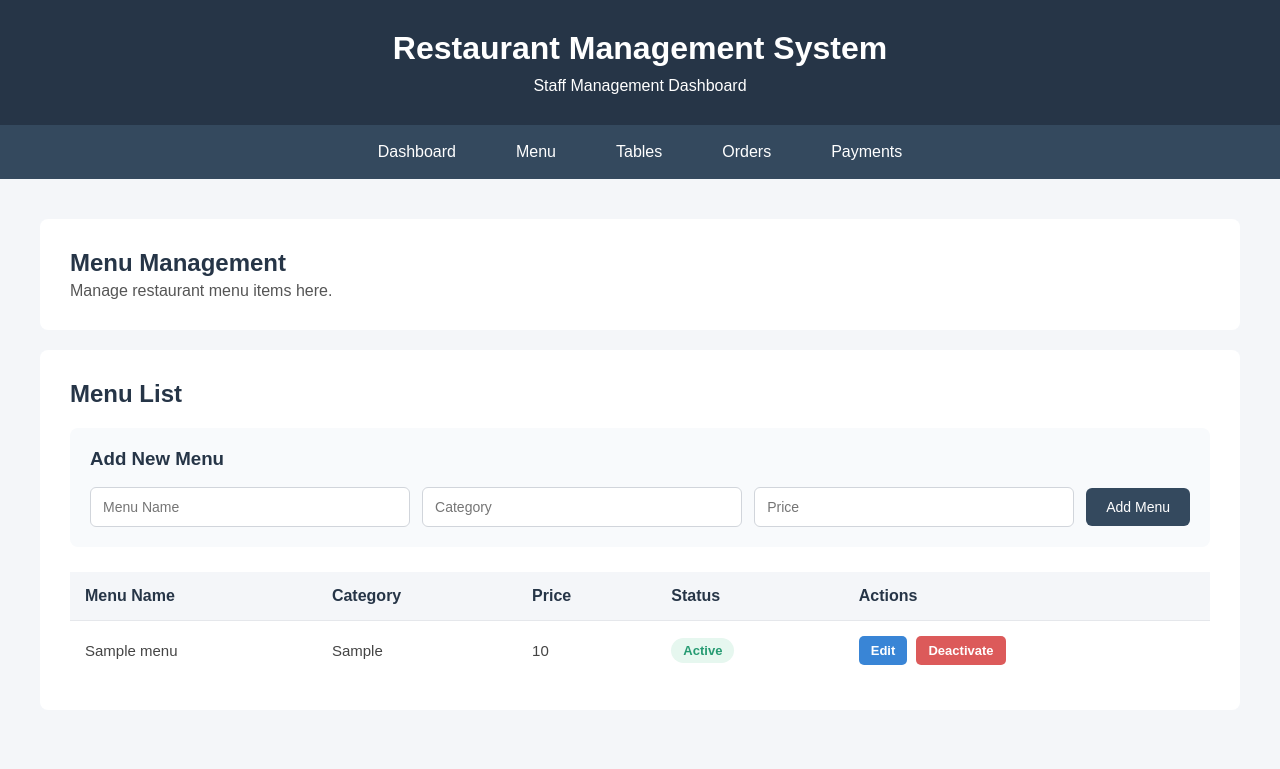
After one commit to yenyu0415-sys/restaurant_management_system, a Spring Boot app: page /menu.html in a window 1280 px wide. The commit adds this page. Shown: the top 769 px of the page. Run offline with Spring Boot 4, Linux system fonts and the light colour scheme; tables that the repository leaves empty hold one stand-in row (values such as "Sample post").

Commit message:
style: improve menu management UI

```diff
--- a/src/main/resources/static/css/style.css
+++ b/src/main/resources/static/css/style.css
@@ -45,10 +45,19 @@ nav ul {
 }
 
 nav li {
-    color: white;
     padding: 18px 30px;
     transition: background-color 0.3s ease;
     cursor: pointer;
+}
+
+nav a,
+nav a:link,
+nav a:visited,
+nav a:hover,
+nav a:active {
+    display: block;
+    color: white;
+    text-decoration: none;
 }
 
 nav li:hover {
@@ -172,6 +178,172 @@ main {
 }
 
 /* =========================
+   Menu Table
+========================= */
+.welcome-section table {
+    width: 100%;
+    border-collapse: collapse;
+    margin-top: 20px;
+    background-color: white;
+}
+
+/* Table Header */
+.welcome-section table th {
+    background-color: #f4f6f9;
+    color: #263547;
+    font-weight: 600;
+    text-align: left;
+    padding: 15px;
+    border-bottom: 1px solid #e5e7eb;
+}
+
+/* Table Body */
+.welcome-section table td {
+    padding: 15px;
+    border-bottom: 1px solid #e5e7eb;
+    color: #444;
+    font-size: 15px;
+}
+
+/* Row Hover */
+.welcome-section table tbody tr:hover {
+    background-color: #f8fafc;
+}
+
+/* Last Row */
+.welcome-section table tbody tr:last-child td {
+    border-bottom: none;
+}
+
+/* =========================
+   Menu Action Buttons
+========================= */
+
+/* Edit Button */
+#menuTableBody button.edit-btn {
+    background-color: #3985d6 !important;
+    color: white !important;
+    border: none !important;
+    padding: 7px 12px !important;
+    border-radius: 5px !important;
+    font-size: 13px;
+    font-weight: 600;
+    cursor: pointer;
+    margin-right: 5px;
+    transition: background-color 0.2s ease;
+}
+
+#menuTableBody button.edit-btn:hover {
+    background-color: #2868b2 !important;
+}
+
+/* Activate Button */
+#menuTableBody button.activate-btn {
+    background-color: #269b72 !important;
+    color: white !important;
+    border: none !important;
+    padding: 7px 12px !important;
+    border-radius: 5px !important;
+    font-size: 13px;
+    font-weight: 600;
+    cursor: pointer;
+    margin-right: 5px;
+    transition: background-color 0.2s ease;
+}
+
+#menuTableBody button.activate-btn:hover {
+    background-color: #1d7c5b !important;
+}
+
+/* Deactivate Button */
+#menuTableBody button.deactivate-btn {
+    background-color: #dc5a5a !important;
+    color: white !important;
+    border: none !important;
+    padding: 7px 12px !important;
+    border-radius: 5px !important;
+    font-size: 13px;
+    font-weight: 600;
+    cursor: pointer;
+    margin-right: 5px;
+    transition: background-color 0.2s ease;
+}
+
+#menuTableBody button.deactivate-btn:hover {
+    background-color: #bd3f3f !important;
+}
+
+/* =========================
+   Menu Status Badge
+========================= */
+.status-badge {
+    display: inline-block;
+    padding: 5px 12px;
+    border-radius: 20px;
+    font-size: 13px;
+    font-weight: 600;
+}
+
+.status-badge.active {
+    background-color: #e6f7ef;
+    color: #269b72;
+}
+
+.status-badge.inactive {
+    background-color: #f0f1f3;
+    color: #6b7280;
+}
+
+/* =========================
+   Add Menu Form
+========================= */
+.menu-form {
+    display: flex;
+    flex-wrap: wrap;
+    align-items: center;
+    gap: 12px;
+    margin: 20px 0 25px;
+    padding: 20px;
+    background-color: #f8fafc;
+    border-radius: 8px;
+}
+
+.menu-form h3 {
+    width: 100%;
+    color: #263547;
+    margin-bottom: 5px;
+}
+
+.menu-form input {
+    flex: 1;
+    min-width: 150px;
+    padding: 11px 12px;
+    border: 1px solid #d1d5db;
+    border-radius: 6px;
+    font-size: 14px;
+    outline: none;
+}
+
+.menu-form input:focus {
+    border-color: #34495e;
+}
+
+.menu-form button {
+    padding: 11px 20px;
+    background-color: #34495e;
+    color: white;
+    border: none;
+    border-radius: 6px;
+    font-size: 14px;
+    cursor: pointer;
+    transition: background-color 0.2s ease;
+}
+
+.menu-form button:hover {
+    background-color: #263547;
+}
+
+/* =========================
    Responsive Design
 ========================= */
 @media (max-width: 768px) {
--- /dev/null
+++ b/src/main/resources/static/js/menu.js
@@ -0,0 +1,244 @@
+
+async function loadMenus() {
+    try {
+        const response = await fetch('/menus');
+
+        if (!response.ok) {
+            throw new Error('Failed to load menu data');
+        }
+
+        const menus = await response.json();
+
+        console.log('Menu data:', menus);
+
+        const menuTableBody = document.getElementById('menuTableBody');
+
+        if (!menuTableBody) {
+            throw new Error('Menu table body not found');
+        }
+
+        menuTableBody.innerHTML = '';
+
+        menus.forEach(menu => {
+            const row = document.createElement('tr');
+
+            row.innerHTML = `
+                <td>${menu.menuName}</td>
+                <td>${menu.category}</td>
+                <td>${menu.price}</td>
+                <td>
+                    <span class="status-badge ${menu.active ? 'active' : 'inactive'}">
+                        ${menu.active ? 'Active' : 'Inactive'}
+                    </span>
+                </td>
+                <td>
+                    <button
+                        type="button"
+                        class="edit-btn"
+                        onclick="editMenu(${menu.id})">
+                        Edit
+                    </button>
+
+                    ${
+                menu.active
+                    ? `<button
+                               type="button"
+                               class="deactivate-btn"
+                               onclick="deactivateMenu(${menu.id})">
+                               Deactivate
+                           </button>`
+                    : `<button
+                               type="button"
+                               class="activate-btn"
+                               onclick="activateMenu(${menu.id})">
+                               Activate
+                           </button>`
+            }
+                </td>
+            `;
+
+            menuTableBody.appendChild(row);
+        });
+
+    } catch (error) {
+        console.error('Menu loading error:', error);
+    }
+}
+
+
+// =========================
+// Add Menu
+// =========================
+
+const menuForm = document.getElementById('menuForm');
+
+menuForm.addEventListener('submit', async function(event) {
+    event.preventDefault();
+
+    try {
+        const newMenu = {
+            menuName: document.getElementById('menuName').value.trim(),
+            category: document.getElementById('category').value.trim(),
+            price: Number(document.getElementById('price').value)
+        };
+
+        const response = await fetch('/menus', {
+            method: 'POST',
+            headers: {
+                'Content-Type': 'application/json'
+            },
+            body: JSON.stringify(newMenu)
+        });
+
+        if (!response.ok) {
+            throw new Error('Failed to add menu');
+        }
+
+        const savedMenu = await response.json();
+
+        console.log('New menu added:', savedMenu);
+
+        alert('Menu added successfully!');
+
+        menuForm.reset();
+
+        await loadMenus();
+
+    } catch (error) {
+        console.error('Menu adding error:', error);
+        alert('Failed to add menu.');
+    }
+});
+
+
+// =========================
+// Edit Menu
+// =========================
+
+async function editMenu(id) {
+    try {
+        const newMenuName = prompt('Enter new menu name:');
+
+        if (newMenuName === null || newMenuName.trim() === '') {
+            return;
+        }
+
+        const newCategory = prompt('Enter new category:');
+
+        if (newCategory === null || newCategory.trim() === '') {
+            return;
+        }
+
+        const newPrice = prompt('Enter new price:');
+
+        if (newPrice === null || newPrice.trim() === '') {
+            return;
+        }
+
+        const updatedMenu = {
+            menuName: newMenuName.trim(),
+            category: newCategory.trim(),
+            price: Number(newPrice)
+        };
+
+        if (!Number.isFinite(updatedMenu.price) || updatedMenu.price <= 0) {
+            alert('Please enter a valid price.');
+            return;
+        }
+
+        const response = await fetch(`/menus/${id}`, {
+            method: 'PUT',
+            headers: {
+                'Content-Type': 'application/json'
+            },
+            body: JSON.stringify(updatedMenu)
+        });
+
+        if (!response.ok) {
+            throw new Error('Failed to update menu');
+        }
+
+        const savedMenu = await response.json();
+
+        console.log('Menu updated:', savedMenu);
+
+        alert('Menu updated successfully!');
+
+        await loadMenus();
+
+    } catch (error) {
+        console.error('Menu update error:', error);
+        alert('Failed to update menu.');
+    }
+}
+
+
+// =========================
+// Activate Menu
+// =========================
+
+async function activateMenu(id) {
+    try {
+        const confirmed = confirm('Do you want to activate this menu?');
+
+        if (!confirmed) {
+            return;
+        }
+
+        const response = await fetch(`/menus/${id}/activate`, {
+            method: 'PATCH'
+        });
+
+        if (!response.ok) {
+            throw new Error('Failed to activate menu');
+        }
+
+        console.log('Menu activated:', await response.json());
+
+        alert('Menu activated successfully!');
+
+        await loadMenus();
+
+    } catch (error) {
+        console.error('Menu activation error:', error);
+        alert('Failed to activate menu.');
+    }
+}
+
+
+// =========================
+// Deactivate Menu
+// =========================
+
+async function deactivateMenu(id) {
+    try {
+        const confirmed = confirm('Do you want to deactivate this menu?');
+
+        if (!confirmed) {
+            return;
+        }
+
+        const response = await fetch(`/menus/${id}`, {
+            method: 'DELETE'
+        });
+
+        if (!response.ok) {
+            throw new Error('Failed to deactivate menu');
+        }
+
+        alert('Menu deactivated successfully!');
+
+        await loadMenus();
+
+    } catch (error) {
+        console.error('Menu deactivation error:', error);
+        alert('Failed to deactivate menu.');
+    }
+}
+
+
+// =========================
+// Initial Load
+// =========================
+
+loadMenus();
--- /dev/null
+++ b/src/main/resources/static/menu.html
@@ -0,0 +1,100 @@
+
+<!DOCTYPE html>
+<html lang="en">
+<head>
+    <meta charset="UTF-8">
+    <meta name="viewport" content="width=device-width, initial-scale=1.0">
+
+    <title>Menu Management</title>
+
+    <!-- Connect CSS -->
+    <link rel="stylesheet" href="/css/style.css">
+
+    <!-- Connect Menu JavaScript -->
+    <script src="/js/menu.js" defer></script>
+</head>
+
+<body>
+
+<header>
+    <h1>Restaurant Management System</h1>
+    <p>Staff Management Dashboard</p>
+</header>
+
+<nav>
+    <ul>
+        <li><a href="/index.html">Dashboard</a></li>
+        <li><a href="/menu.html">Menu</a></li>
+        <li><a href="/tables.html">Tables</a></li>
+        <li><a href="/orders.html">Orders</a></li>
+        <li><a href="/payments.html">Payments</a></li>
+    </ul>
+</nav>
+
+<main>
+
+    <section class="welcome-section">
+        <h2>Menu Management</h2>
+        <p>Manage restaurant menu items here.</p>
+    </section>
+
+    <section class="welcome-section">
+
+        <h2>Menu List</h2>
+
+        <!-- Add Menu Form -->
+        <form id="menuForm" class="menu-form">
+
+            <h3>Add New Menu</h3>
+
+            <input
+                    type="text"
+                    id="menuName"
+                    placeholder="Menu Name"
+                    required
+            >
+
+            <input
+                    type="text"
+                    id="category"
+                    placeholder="Category"
+                    required
+            >
+
+            <input
+                    type="number"
+                    id="price"
+                    placeholder="Price"
+                    min="1"
+                    required
+            >
+
+            <button type="submit">Add Menu</button>
+
+        </form>
+
+        <!-- Menu Table -->
+        <table>
+
+            <thead>
+            <tr>
+                <th>Menu Name</th>
+                <th>Category</th>
+                <th>Price</th>
+                <th>Status</th>
+                <th>Actions</th>
+            </tr>
+            </thead>
+
+            <tbody id="menuTableBody">
+            <!-- Menu data will be inserted here -->
+            </tbody>
+
+        </table>
+
+    </section>
+
+</main>
+
+</body>
+</html>
```
Also changed, not shown: other parts of src/main/resources/static/css/style.css (+55 -3 lines).
